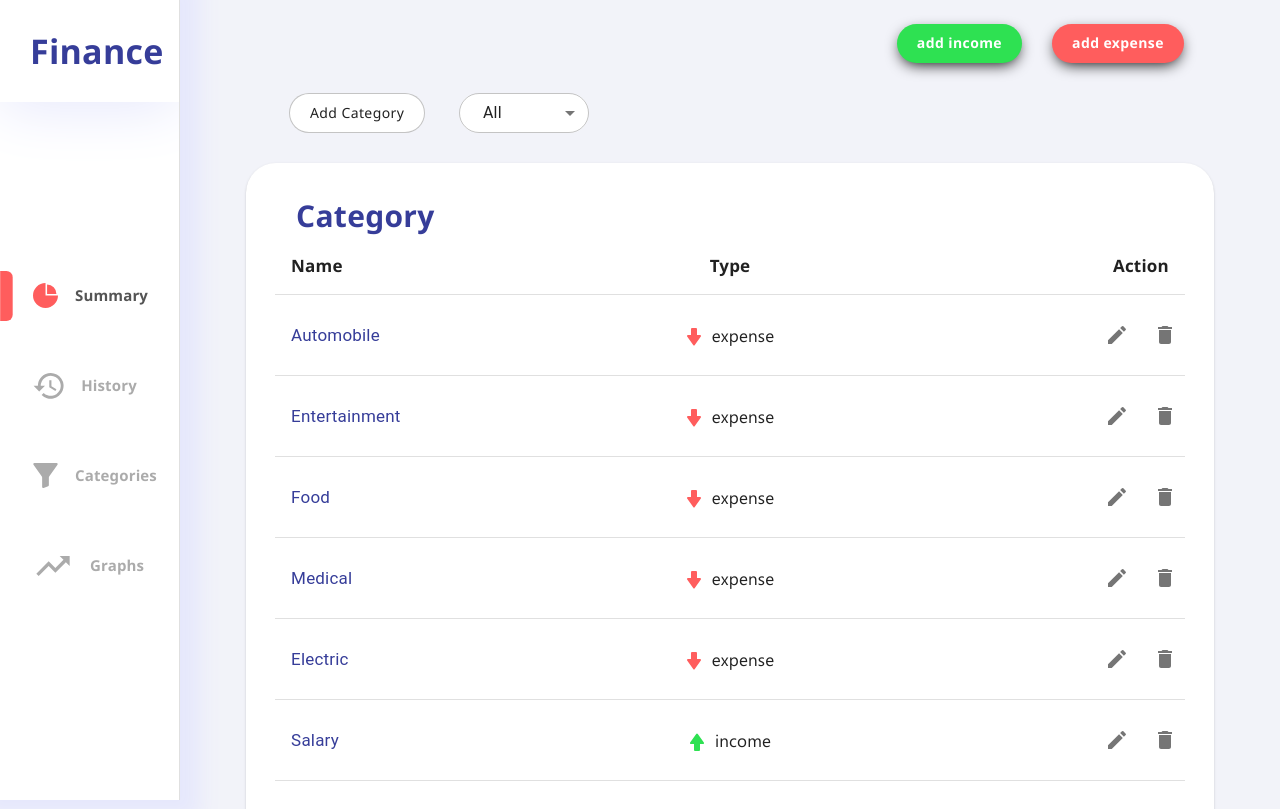
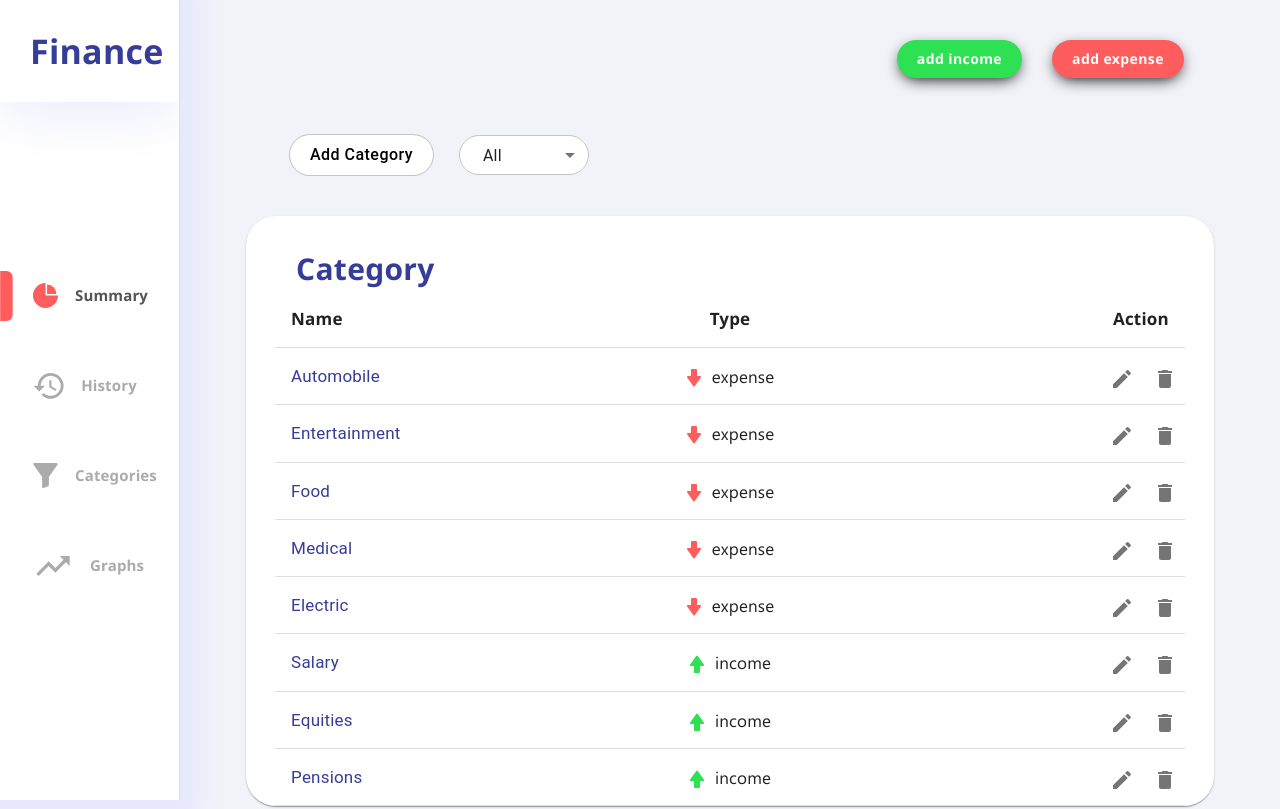
Before and after one commit to LuizaAv/aca-final-project-lge, a React (Create React App) app: page /Categories in a window 1280 px wide. Shown: the top 809 px of the page. Built offline with nearby package versions, Linux system fonts and the light colour scheme.

Commit message:
feat(Categories) style corrected

```diff
--- a/src/pages/Categories/AddCategory/AddCategory.style.js
+++ b/src/pages/Categories/AddCategory/AddCategory.style.js
@@ -11,9 +11,10 @@ export default makeStyles({
   },
   button: {
     borderRadius: 25,
-    padding: '7px 20px',
-    fontFamily: 'Segoe UI',
+    padding: '6px 20px',
+    fontSize: 16,
     backgroundColor: '#fff',
+    color: '#000',
     textTransform: 'none',
     '&:hover': {
       borderColor: '#000',
--- a/src/pages/Categories/Categories.style.js
+++ b/src/pages/Categories/Categories.style.js
@@ -7,7 +7,9 @@ export default makeStyles((theme) => ({
   },
   header: {
     display: 'flex',
-    // alignItems: 'center',
+    height: 70,
+    marginBottom: 10,
+    alignItems: 'center',
     justifyContent: 'flex-end',
     width: '96%',
   },
@@ -16,6 +18,7 @@ export default makeStyles((theme) => ({
     alignItems: 'center',
     justifyContent: 'space-between',
     margin: 30,
+    marginBottom: 40,
     marginLeft: 85,
     width: 300,
   },
--- a/src/pages/Categories/DeleteCategory/DeleteCategory.style.js
+++ b/src/pages/Categories/DeleteCategory/DeleteCategory.style.js
@@ -2,7 +2,7 @@ import { makeStyles } from '@material-ui/core/styles';
 
 export default makeStyles(({
   iconButton: {
-    marginRight: -20,
+    margin: -20,
   },
   icon: {
     '&:hover': {
--- a/src/pages/Categories/EditCategory/EditCategory.js
+++ b/src/pages/Categories/EditCategory/EditCategory.js
@@ -46,7 +46,7 @@ export default function EditCategory({ category }) {
 
   return (
     <>
-      <IconButton>
+      <IconButton className={classes.iconButton}>
         <EditIcon
           className={classes.icon}
           onClick={handleOpen}
--- a/src/pages/Categories/EditCategory/EditCategory.style.js
+++ b/src/pages/Categories/EditCategory/EditCategory.style.js
@@ -9,6 +9,10 @@ export default makeStyles(({
     margin: 'auto',
     marginBottom: 15,
   },
+  iconButton: {
+    margin: -20,
+    marginRight: 15,
+  },
   icon: {
     '&:hover': {
       transform: 'scale(1.2)',
```
